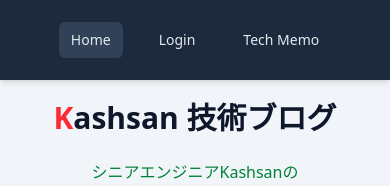
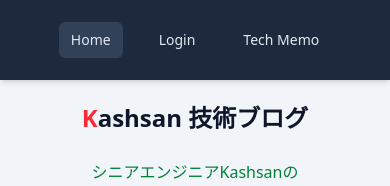
Before and after one commit to kashsan-jp/next-blog-app, a Next.js app: page / in a window 390 px wide. Shown: the top 186 px of the page. Built offline with nearby package versions, Linux system fonts and the light colour scheme; no server answers; the database is empty.

Commit message:
2026.5.30_2

```diff
--- a/src/app/page.jsx
+++ b/src/app/page.jsx
@@ -14,7 +14,7 @@ export default async function Home() {
     return (
       <>
       <div className="mb-10 text-center">
-        <h1 className="title"> <span className="text-red-500">K</span>ashsan 技術ブログ</h1>
+        <h1 className="title text-2xl md:text-3xl"> <span className="text-red-500">K</span>ashsan 技術ブログ</h1>
         <p className="text-green-700 mb-10">
         シニアエンジニアKashsanの<br></br>
         開発技術を記録しています。
```
